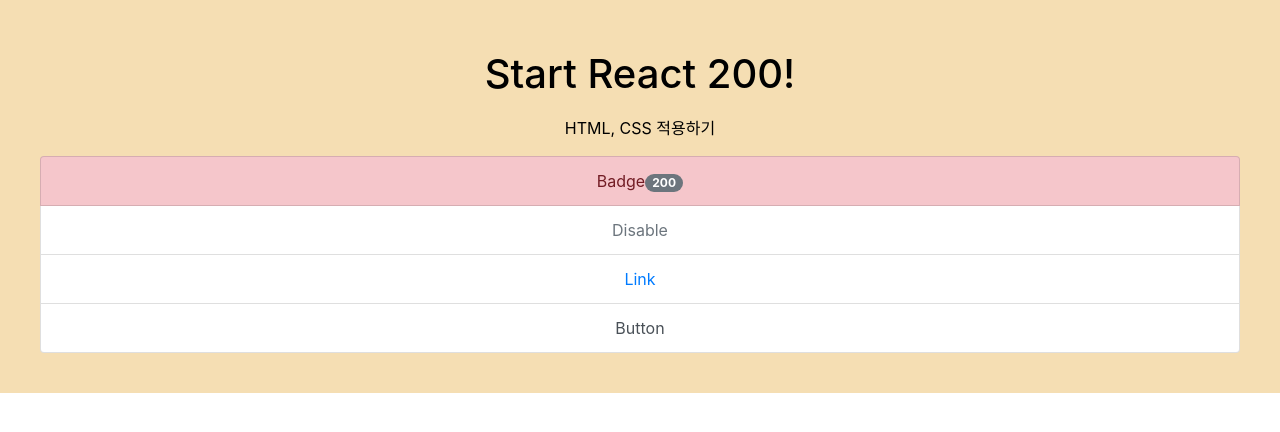
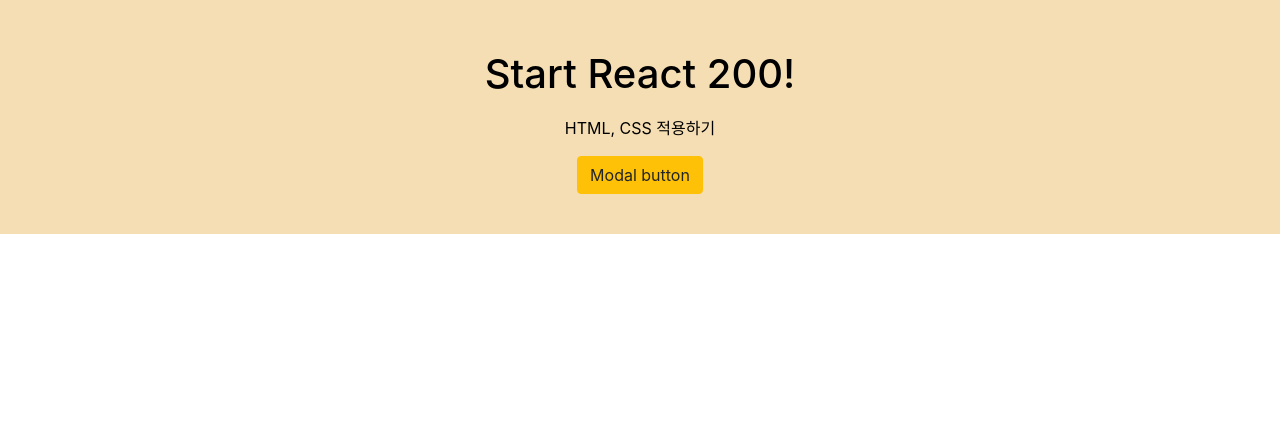
Before and after one commit to dev-chloe/hangout-react200, a React (Create React App) app: page / in a window 1280 px wide. Shown: the top 432 px of the page. Built offline with nearby package versions, Linux system fonts and the light colour scheme.

Commit message:
react200 초급048

```diff
--- a/src/App.js
+++ b/src/App.js
@@ -1,6 +1,6 @@
 import React from 'react';
 import './App.css';
-import R047_ReactstrapListGroup from './R047_ReactstrapListGroup';
+import ReactstrapModal from './R048_ReactstrapModal';
 import 'bootstrap/dist/css/bootstrap.css';
 
 function App() {
@@ -8,7 +8,7 @@
     <div className="cont_box">
       <h1>Start React 200!</h1>
       <p>HTML, CSS 적용하기</p>
-      <R047_ReactstrapListGroup />
+      <ReactstrapModal />
     </div>
   );
 }
--- /dev/null
+++ b/src/R048_ReactstrapModal.js
@@ -0,0 +1,33 @@
+import React, { Component } from 'react';
+import { Button, Modal, ModalBody, ModalFooter, ModalHeader } from 'reactstrap';
+
+class R048_ReactstrapModal extends Component {
+  constructor(props) {
+    super(props);
+    this.state = { modal: false }
+  }
+
+  toggle = () => {
+    this.setState({modal: !this.state.modal})
+  }
+
+  render() {
+    return (
+      <>
+        <Button color="warning" onClick={this.toggle}>Modal button</Button>
+        <Modal isOpen={this.state.modal} fade={true} toggle={this.toggle}>
+          <ModalHeader toggle={this.toggle}>Modal Header</ModalHeader>
+          <ModalBody>
+            The generated Lorem Ipsum is therefore alwasy free from repetition.
+          </ModalBody>
+          <ModalFooter>
+            <Button color="primary" onClick={this.toggle}>확인</Button>
+            <Button color="primary" onClick={this.toggle}>닫기</Button>
+          </ModalFooter>
+        </Modal>
+      </>
+    )
+  }
+}
+
+export default R048_ReactstrapModal;
```
